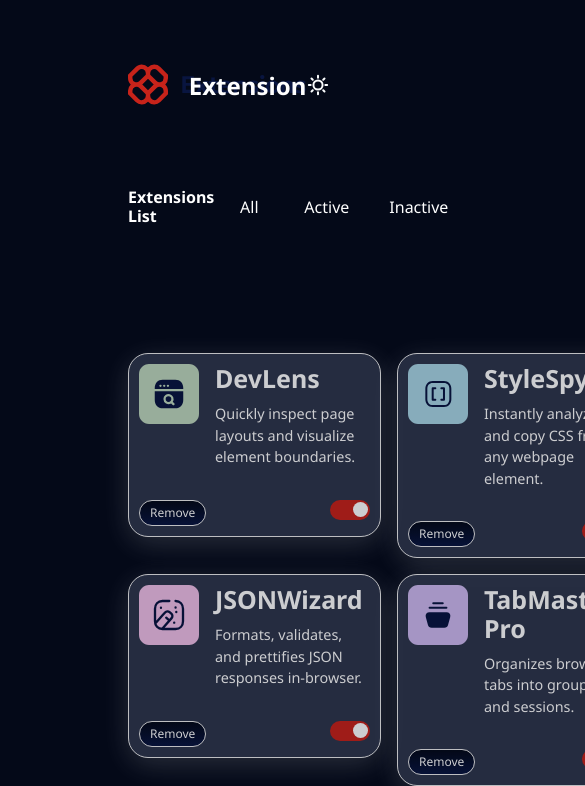
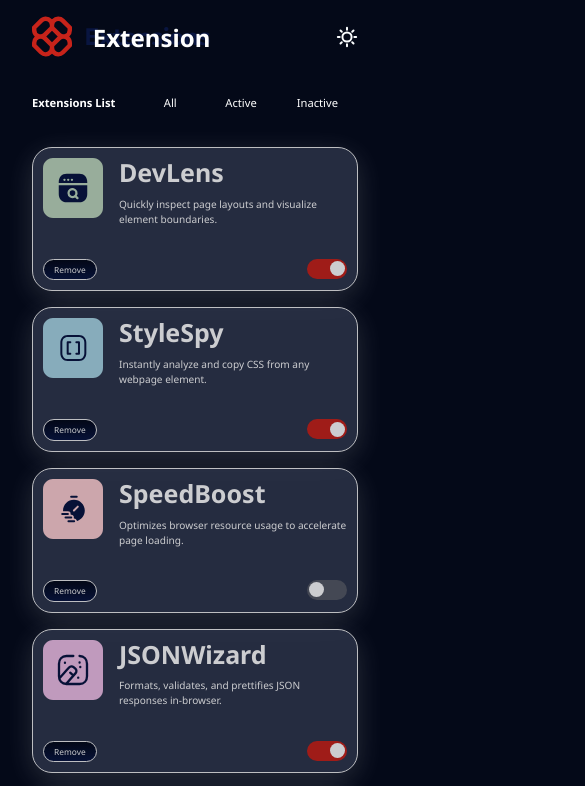
Before and after one commit to masipamakhura/browser-extension-manager, a plain HTML site: page index.html in a window 390 px wide. Shown: the top 786 px of the page, 585 px wide, since content can reach past the window. Drawn offline with Linux system fonts and the light colour scheme.

Commit message:
add mobile fix

```diff
--- a/styles.css
+++ b/styles.css
@@ -206,3 +206,17 @@ body {
 .toggle-btn:active {
   border-radius: 300px;
 }
+@media only screen and (max-width: 480px) {
+  body {
+    font-size: 70%;
+  }
+  .grid {
+    grid-template-columns: 1fr;
+  }
+  .container {
+    padding: 1rem 2rem;
+  }
+  .two-col {
+    padding: 1rem 2rem;
+  }
+}
```
